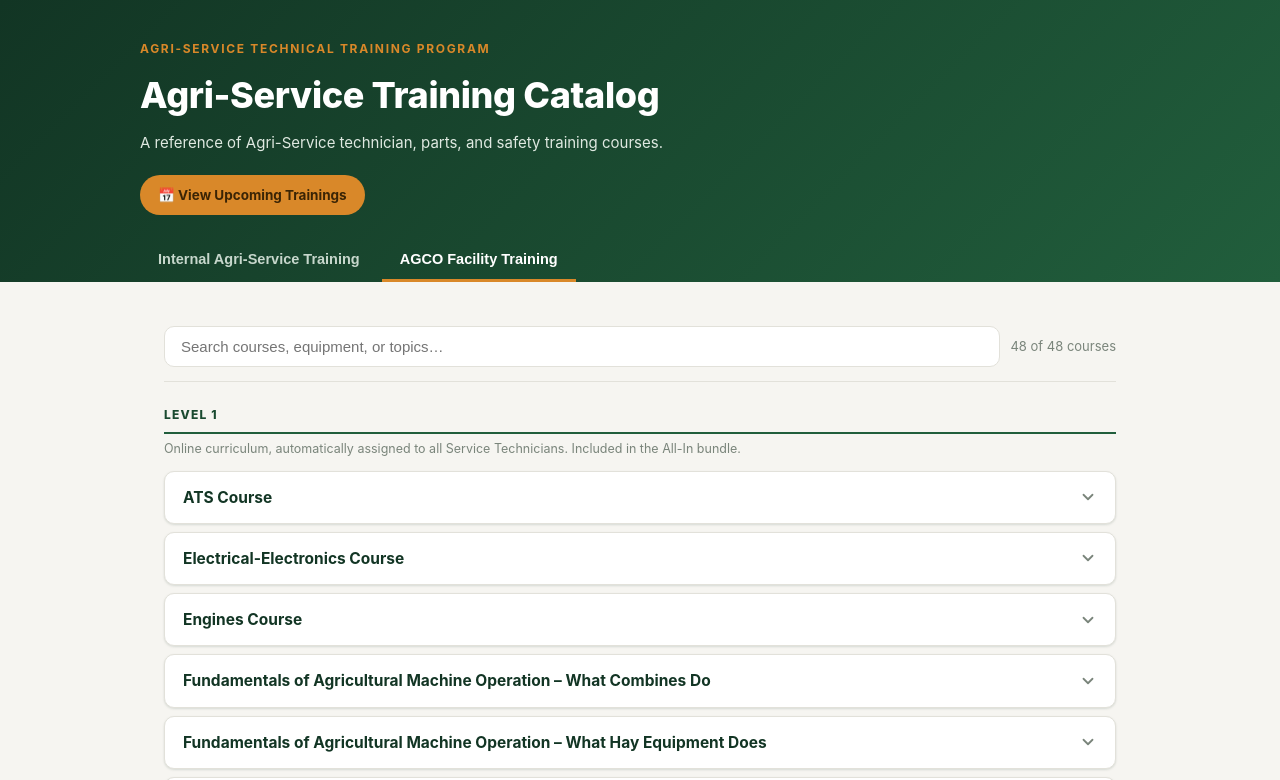
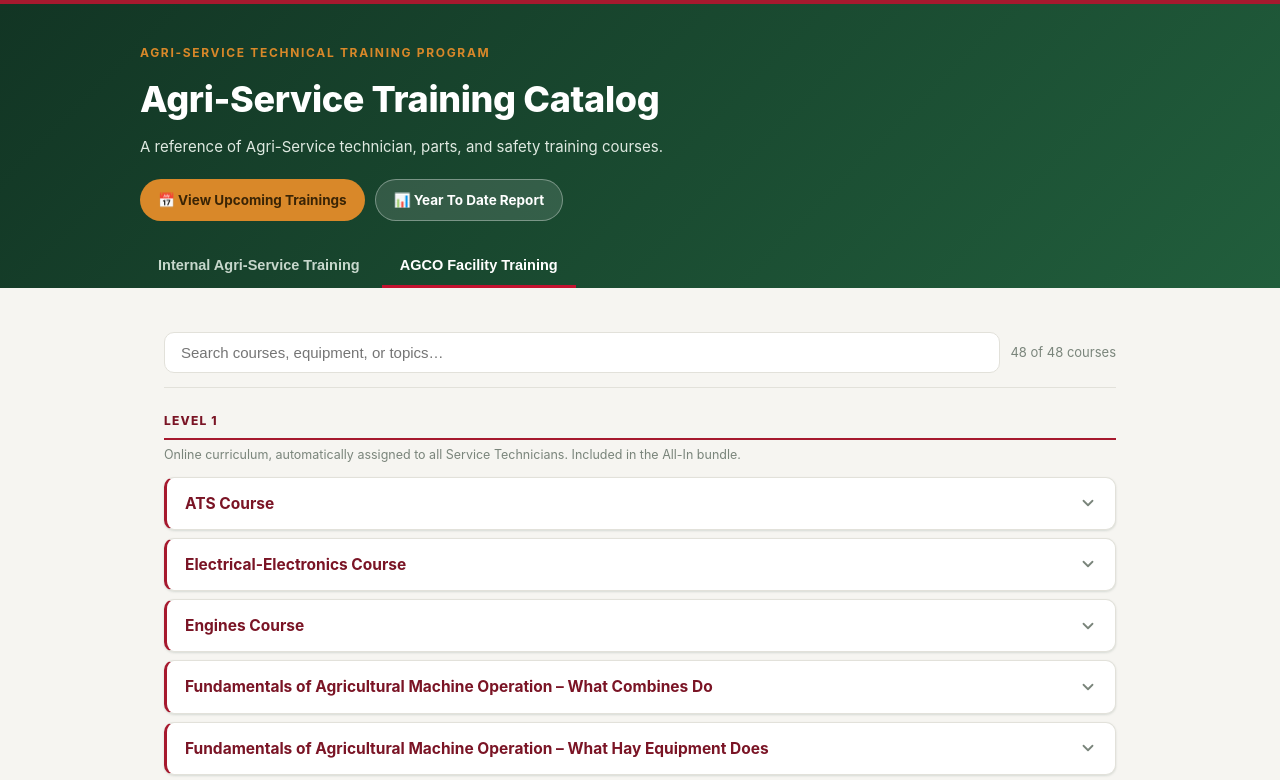
Before and after one commit to akendall72-tech/Catalog, a plain HTML site: page index.html in a window 1280 px wide. Both pictures are taken after a click on the button "AGCO Facility Training". Shown: the top 780 px of the page. Drawn offline with Linux system fonts and the light colour scheme.

Commit message:
Add files via upload

```diff
--- a/index.html
+++ b/index.html
@@ -12,6 +12,10 @@
     --green-600:#2c7a4b;
     --amber-500:#d98829;
     --amber-600:#c07620;
+    --red-900:#5c0f1c;
+    --red-800:#7a1425;
+    --red-700:#a6192e;
+    --red-600:#c41230;
     --bg:#f6f5f1;
     --card-bg:#ffffff;
     --ink-900:#1c231d;
@@ -35,6 +39,7 @@
     background:linear-gradient(135deg, var(--green-900), var(--green-700));
     color:#fff;
     padding:40px 24px 0;
+    border-top:4px solid var(--red-700);
   }
   .header-inner{
     max-width:1000px;
@@ -61,6 +66,12 @@
     margin:0 0 20px;
   }
 
+  .header-btn-row{
+    display:flex;
+    flex-wrap:wrap;
+    gap:10px;
+    margin-bottom:24px;
+  }
   .upcoming-btn{
     display:inline-flex;
     align-items:center;
@@ -72,10 +83,24 @@
     font-weight:700;
     padding:10px 18px;
     border-radius:999px;
-    margin-bottom:24px;
     transition:background 0.15s ease;
   }
   .upcoming-btn:hover{background:var(--amber-600);}
+  .report-btn{
+    display:inline-flex;
+    align-items:center;
+    gap:8px;
+    background:rgba(255,255,255,0.12);
+    border:1px solid rgba(255,255,255,0.35);
+    color:#fff;
+    text-decoration:none;
+    font-size:13.5px;
+    font-weight:700;
+    padding:10px 18px;
+    border-radius:999px;
+    transition:background 0.15s ease;
+  }
+  .report-btn:hover{background:rgba(255,255,255,0.22);}
 
   .tab-row{
     display:flex;
@@ -98,6 +123,9 @@
   .tab-btn.active{
     color:#fff;
     border-bottom-color:var(--amber-500);
+  }
+  .tab-btn.active[data-tab="agco"]{
+    border-bottom-color:var(--red-600);
   }
 
   main{
@@ -155,6 +183,18 @@
     color:var(--ink-400);
     margin:-6px 0 12px;
   }
+  #panelAgco .category-heading{
+    color:var(--red-800);
+    border-bottom-color:var(--red-700);
+  }
+  #panelAgco .course-title{
+    color:var(--red-800);
+  }
+  #panelAgco .code-tag{
+    background:#fbeaec;
+    color:var(--red-800);
+    border-color:#f0cdd2;
+  }
 
   .course-list{
     display:flex;
@@ -165,9 +205,13 @@
   details.course{
     background:var(--card-bg);
     border:1px solid var(--border);
+    border-left:3px solid var(--green-600);
     border-radius:var(--radius);
     box-shadow:var(--shadow);
     overflow:hidden;
+  }
+  #panelAgco details.course{
+    border-left-color:var(--red-700);
   }
   details.course summary{
     list-style:none;
@@ -290,7 +334,10 @@
     <p class="eyebrow">Agri-Service Technical Training Program</p>
     <h1>Agri-Service Training Catalog</h1>
     <p class="header-sub">A reference of Agri-Service technician, parts, and safety training courses.</p>
-    <a class="upcoming-btn" href="https://akendall72-tech.github.io/Upcoming-training/" target="_blank" rel="noopener">&#128197; View Upcoming Trainings</a>
+    <div class="header-btn-row">
+      <a class="upcoming-btn" href="https://akendall72-tech.github.io/Upcoming-training/" target="_blank" rel="noopener">&#128197; View Upcoming Trainings</a>
+      <a class="report-btn" href="https://p5tzndr49k-wq.github.io/training-report/" target="_blank" rel="noopener">&#128202; Year To Date Report</a>
+    </div>
   </div>
   <div class="tab-row">
     <button class="tab-btn active" id="tabBtnInternal" data-tab="internal">Internal Agri-Service Training</button>
```
